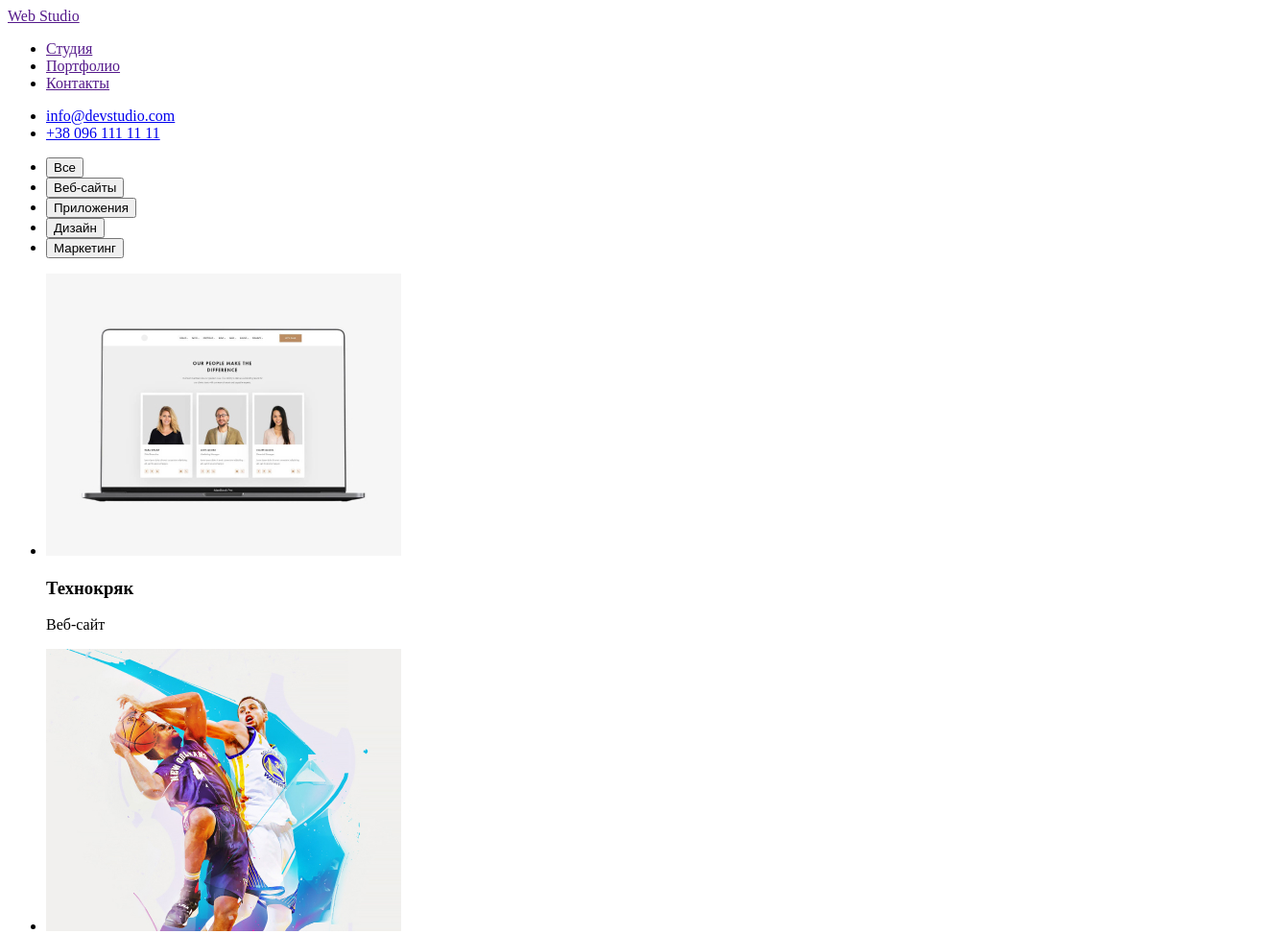
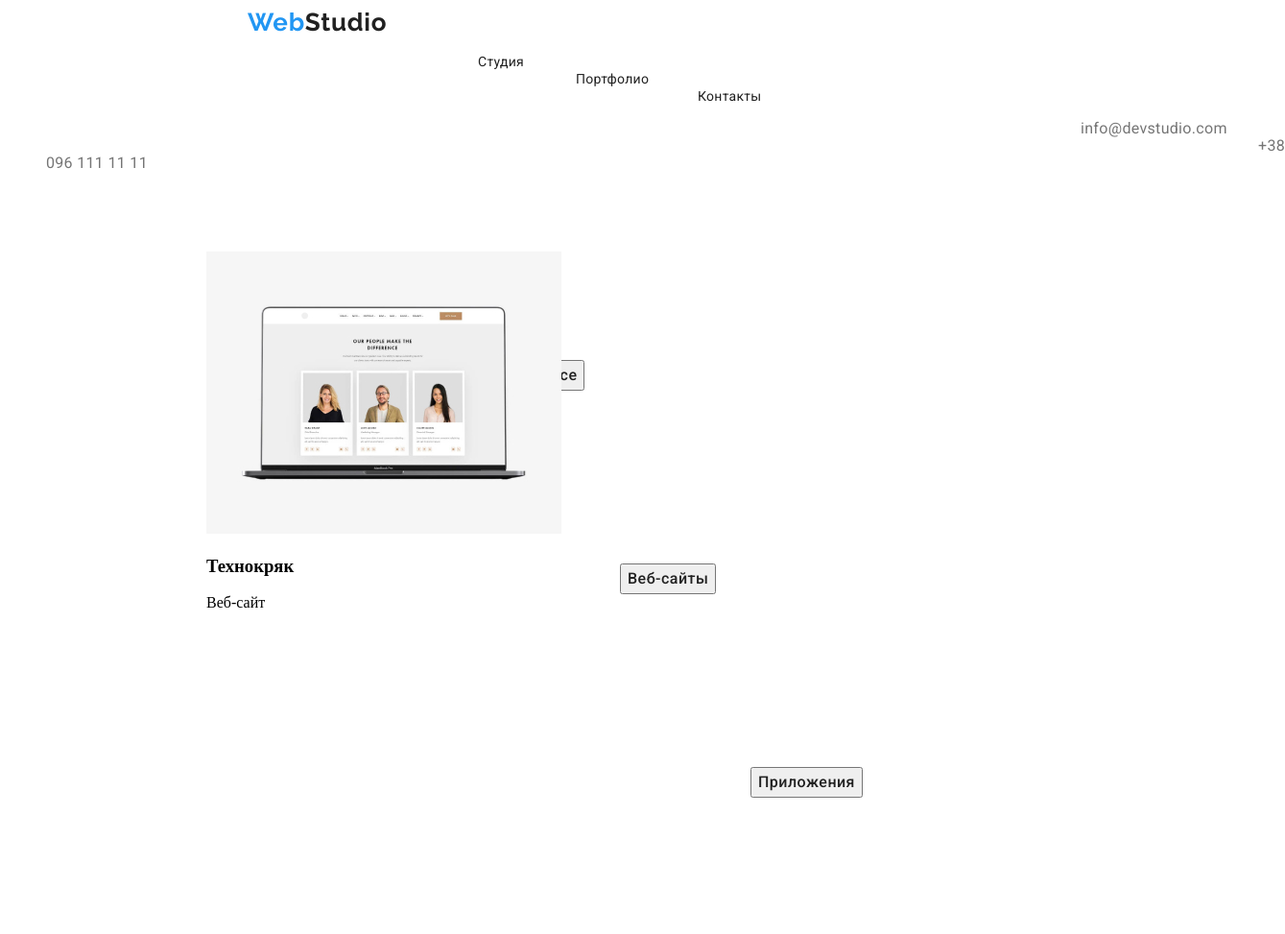
Before and after one commit to shalfeyka/goit-markup-hw-02, a plain HTML site: page portfolio.html in a window 1280 px wide. Shown: the top 973 px of the page at 96% size, 1339 px wide, since content can reach past the window. Drawn offline with Linux system fonts and the light colour scheme.

Commit message:
2 часть портфолио делает стили

```diff
--- /dev/null
+++ b/css portfolio/styleforportf.css
@@ -0,0 +1,204 @@
+/*header*/
+.logo {
+    color: #2196F3;
+    font-family: Raleway;
+    font-style: normal;
+    font-weight: bold;
+    font-size: 26px;
+    line-height: 31px;
+    letter-spacing: 0.03em;
+    text-decoration: none;
+    margin-left: 250px;
+}
+.half-logo {
+    color: #212121;
+}
+.list-items-header {
+    list-style-type: none;
+}
+.list-item {
+    text-decoration: none;
+    color: #212121;
+}
+.list-item:hover {
+    color: #2196F3;
+}
+.list-item-studio{
+    margin-left: 450px;
+    margin-bottom: 35px;
+    font-family: Roboto;
+    font-size: 14px;
+    line-height: 16px;
+    letter-spacing: 0.02em;
+}
+.list-item-portfolio {
+    margin-left: 552px;
+    padding-top: 352px;
+    font-family: Roboto;
+    font-size: 14px;
+    line-height: 16px;
+    letter-spacing: 0.02em;
+}
+.list-item-contacts{
+    margin-left: 679px;
+    padding-top: 352px;
+    font-family: Roboto;
+    font-size: 14px;
+    line-height: 16px;
+    letter-spacing: 0.02em;
+}
+.nav-contacts-mail {
+    margin-left: 1078px;
+    padding-top: 32px;
+    text-decoration: none;
+    color: #757575;
+    font-family: Roboto;
+    line-height: 16px;
+    letter-spacing: 0.02em;
+}
+.nav-contacts-phone {
+    margin-left: 1263px;
+    padding-top: 32px;
+    text-decoration: none;
+    color: #757575;
+    font-family: Roboto;
+    line-height: 16px;
+    letter-spacing: 0.02em;
+}
+.nav-contacts-mail:hover {
+    color: #2196F3;
+}
+.nav-contacts-phone:hover {
+    color: #2196F3;
+}
+/*main information*/
+.button-class {
+    color: #212121;
+    text-align: center;
+    letter-spacing: 0.03em;
+    font-family: Roboto;
+    font-style: normal;
+    font-weight: 500;
+    font-size: 16px;
+    line-height: 26px;
+    margin-top: 180px;
+    margin-left: 517px;
+}
+.button-class:hover {
+    background: #2196F3;
+    color: #FFFFFF;
+}
+.button-class-web {
+    color: #212121;
+    text-align: center;
+    letter-spacing: 0.03em;
+    font-family: Roboto;
+    font-style: normal;
+    font-weight: 500;
+    font-size: 16px;
+    line-height: 26px;
+    margin-top: 180px;
+    margin-left: 598px;
+}
+.button-class-web:hover {
+    background: #2196F3;
+    color: #FFFFFF;
+}
+.button-class-app {
+    color: #212121;
+    text-align: center;
+    letter-spacing: 0.03em;
+    font-family: Roboto;
+    font-style: normal;
+    font-weight: 500;
+    font-size: 16px;
+    line-height: 26px;
+    margin-top: 180px;
+    margin-left: 734px;
+}
+.button-class-app:hover{
+    background: #2196F3;
+    color: #FFFFFF;
+}
+.button-class-design {
+    color: #212121;
+    text-align: center;
+    letter-spacing: 0.03em;
+    font-family: Roboto;
+    font-style: normal;
+    font-weight: 500;
+    font-size: 16px;
+    line-height: 26px;
+    margin-top: 180px;
+    margin-left: 887px;
+}
+.button-class-design:hover {
+    background: #2196F3;
+    color: #FFFFFF;
+}
+.button-class-marketing {
+    color: #212121;
+    text-align: center;
+    letter-spacing: 0.03em;
+    font-family: Roboto;
+    font-style: normal;
+    font-weight: 500;
+    font-size: 16px;
+    line-height: 26px;
+    margin-top: 180px;
+    margin-left: 998px;
+}
+.button-class-marketing:hover {
+    background: #2196F3;
+    color: #FFFFFF;
+}
+/*images*/
+.photo-web {
+    position: absolute;
+width: 370px;
+height: 294px;
+left: 215px;
+top: 262px;
+}
+
+
+
+
+
+
+
+
+
+
+
+
+
+
+/*footer*/
+.footer {
+    background: #2F303A;
+}
+.location {
+    color: #FFFFFF;
+    text-decoration: none;
+    margin-left: 215px;
+    font-family: Roboto;
+    font-size: 14px;
+    line-height: 24px;
+    letter-spacing: 0.03em;
+}
+.location:hover {
+    color: #2196F3;
+}
+.contacts-footer {
+    color: rgba(255, 255, 255, 0.6);
+    letter-spacing: 0.03em;
+    font-family: Roboto;
+    font-size: 14px;
+    line-height: 24px;
+    margin-left: 215px;
+    text-decoration: none;
+}
+.contacts-footer:hover {
+    color: #2196F3;
+}
--- a/portfolio.html
+++ b/portfolio.html
@@ -5,37 +5,39 @@
     <meta http-equiv="X-UA-Compatible" content="IE=edge">
     <meta name="viewport" content="width=device-width, initial-scale=1.0">
     <title>Портфолио</title>
+    <link href="https://fonts.googleapis.com/css2?family=Raleway:wght@700&family=Roboto:wght@400;500;700;900&display=swap" rel="stylesheet">
+    <link rel="stylesheet" href="./css portfolio/styleforportf.css">
 </head>
 <body>
     <!--Header-->
    <header>
-    <a href="">Web Studio</a>
+    <a class="logo" href="">Web<span class="half-logo">Studio</span></a>
     <nav>
-    <ul>
-        <li><a href="">Студия</a></li>
-        <li><a href="">Портфолио</a></li>
-        <li><a href="">Контакты</a></li>
+    <ul class="list-items-header">
+        <li><a class="list-item list-item-studio" href="">Студия</a></li>
+        <li><a class="list-item list-item-portfolio" href="">Портфолио</a></li>
+        <li><a class="list-item list-item-contacts"href="">Контакты</a></li>
     </ul>
  </nav>
  <!--Contacts-->
- <ul>
-     <li><a href="mailto:info@devstudio.com">info@devstudio.com</a></li>
-     <li><a href="tel:+380961111111">+38 096 111 11 11</a></li>
+ <ul class="list-items-header">
+     <li><a class="nav-contacts-mail" href="mailto:info@devstudio.com">info@devstudio.com</a></li>
+     <li><a class="nav-contacts-phone"  href="tel:+380961111111">+38 096 111 11 11</a></li>
  </ul>
 </header>
 <!--Main information-->
 <main>
-    <ul>
-        <li><button type="button">Все</button></li>
-        <li><button type="button">Веб-сайты</button></li>
-        <li><button type="button">Приложения</button></li>
-        <li><button type="button">Дизайн</button></li>
-        <li><button type="button">Маркетинг</button></li>
+    <ul class="list-items-header">
+        <li><button class="button-class" type="button">Все</button></li>
+        <li><button class="button-class-web"  type="button">Веб-сайты</button></li>
+        <li><button class="button-class-app" type="button">Приложения</button></li>
+        <li><button class="button-class-design" type="button">Дизайн</button></li>
+        <li><button class="button-class-marketing" type="button">Маркетинг</button></li>
     </ul>
     <div>
-        <ul>
-            <li> <img src="./images/технокряк.jpg" alt="технокряк" width="370">
-            <h3>Технокряк</h3>
+        <ul class="list-items-header">
+            <li class="photo-web"> <img src="./images/технокряк.jpg" alt="технокряк" width="370">
+            <h3 class="text-web">Технокряк</h3>
             <p>Веб-сайт</p>
             </li>
             <li> <img src="./images/постер.jpg" alt="poster" width="370">
@@ -73,13 +75,13 @@
         </ul>
     </div>
 <!--Footer-->
-<footer>
-    <a href="">Web Studio</a>
+<footer class="footer">
+    <a class="logo" href="">Web<span class="half-logo">Studio</span></a>
    <adress>
-       <ul>
-   <li> <a href="https://goo.gl/maps/zJ5b4M9oRAb7cDgC7">г. Киев, пр-т Леси Украинки, 26</a> </li>
-   <li> <a href="mailto:info@example.com">info@example.com</a> </li>
-   <li> <a href="tel:+380961111111">+38 096 111 11 11</a> </li>
+       <ul class="list-items-header">
+   <li> <a class="location" href="https://goo.gl/maps/zJ5b4M9oRAb7cDgC7">г. Киев, пр-т Леси Украинки, 26</a> </li>
+   <li> <a class="contacts-footer" href="mailto:info@example.com">info@example.com</a> </li>
+   <li> <a  class="contacts-footer" href="tel:+380961111111">+38 096 111 11 11</a> </li>
        </ul>
    </adress>
    </footer>
```
